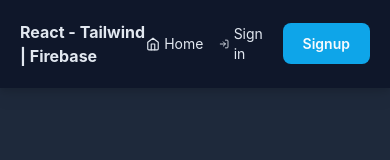
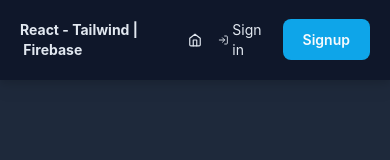
Before and after one commit to BryanBerger98/react-tailwind-firebase-starter, a React (Create React App) app: page / in a window 390 px wide. Shown: the top 160 px of the page. Built offline with nearby package versions, Linux system fonts and the light colour scheme; no server answers.

Commit message:
update(common): improve responsive design - v0.2.0

```diff
--- a/src/common/components/Header.jsx
+++ b/src/common/components/Header.jsx
@@ -21,16 +21,25 @@ function Header() {
 
     return(
         <nav className="flex p-5 bg-slate-900 drop-shadow-lg text-slate-200 fixed inset-x-0 z-50">
-            <Link to='/' className='font-bold'>React - Tailwind | Firebase</Link>
+            <Link to='/' className='font-bold text-sm md:text-md'>React - Tailwind | Firebase</Link>
             <ul className="list-none flex ml-auto gap-4 text-sm items-center">
                 <li>
-                    <Link className='hover:text-slate-50 flex' to='/'><FiHome className='my-auto mr-1' />Home</Link>
+                    <Link className='hover:text-slate-50 flex' to='/'>
+                        <FiHome className='my-auto mr-0 md:mr-1' />
+                        <span className='hidden md:inline'>Home</span>
+                    </Link>
                 </li>
                 {
                     currentUser ?
                     <li>
                         <Dropdown id='headerAccountDropdown'>
-                            <button className='hover:text-slate-50 flex items-center'><span className='mr-1'>Account</span><FiChevronDown /></button>
+                            <button className='hover:text-slate-50 flex items-center'>
+                                <span className='hidden md:inline mr-1'>Account</span>
+                                <span className='border rounded-full flex md:hidden mr-1'>
+                                    <FiUser className='m-auto'/>
+                                </span>
+                                <FiChevronDown />
+                            </button>
                             <ul className='list-none flex-col rounded-xl bg-slate-700 absolute right-0 mt-1 py-3 w-40 border border-slate-800'>
                                 <li className='hover:cursor-pointer hover:bg-slate-600'>
                                     <Link to='/account' className='flex items-center w-full px-5 py-1'>
```
